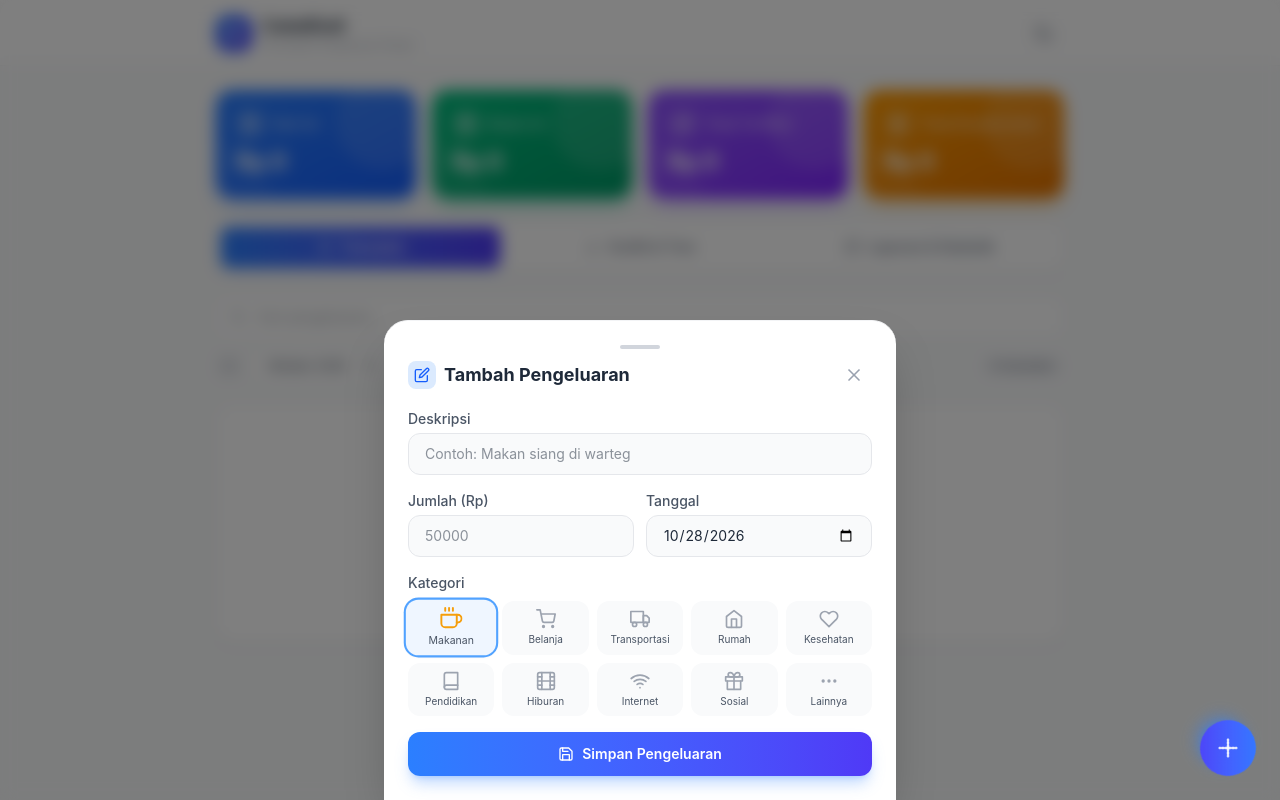
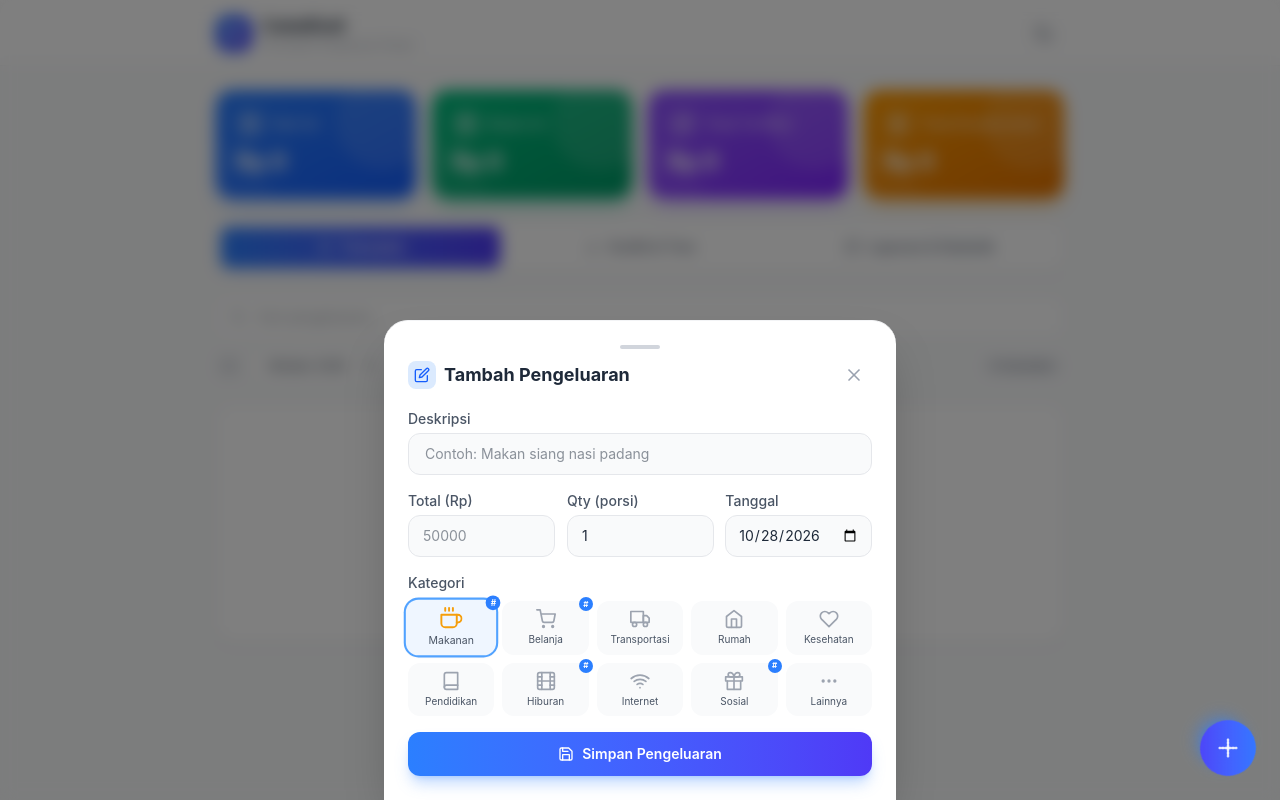
Before and after one commit to dandyzain/expense-tracker, a React (Vite) app: page / in a window 1280 px wide. Both pictures are taken after a click on the button 1228 px from the left and 748 px from the top of the page. Built offline with nearby package versions, Linux system fonts and the light colour scheme.

Commit message:
feat: add qty field to relevant categories, update favicon and title without emoticons

```diff
--- a/index.html
+++ b/index.html
@@ -4,7 +4,7 @@
     <meta charset="UTF-8" />
     <link rel="icon" type="image/svg+xml" href="/favicon.svg" />
     <meta name="viewport" content="width=device-width, initial-scale=1.0" />
-    <title>💰 Catatan Pengeluaran</title>
+    <title>CatatDuit - Pencatatan Pengeluaran</title>
   </head>
   <body>
     <div id="root"></div>
--- a/src/components/ExpenseForm.jsx
+++ b/src/components/ExpenseForm.jsx
@@ -1,21 +1,27 @@
 import { useState } from 'react'
 import { FiPlus, FiX, FiSave, FiEdit } from 'react-icons/fi'
-import { CATEGORIES } from '../utils/categories'
-import { getToday } from '../utils/formatters'
+import { CATEGORIES, getCategoryById } from '../utils/categories'
+import { getToday, formatRupiah } from '../utils/formatters'
 
 export default function ExpenseForm({ onAdd, isOpen, onToggle }) {
   const [form, setForm] = useState({
     description: '',
     amount: '',
     category: 'makanan',
+    qty: '1',
     date: getToday(),
   })
   const [errors, setErrors] = useState({})
+
+  const currentCat = getCategoryById(form.category)
 
   const validate = () => {
     const newErrors = {}
     if (!form.description.trim()) newErrors.description = 'Deskripsi wajib diisi'
     if (!form.amount || Number(form.amount) <= 0) newErrors.amount = 'Jumlah harus lebih dari 0'
+    if (currentCat.hasQty && (!form.qty || Number(form.qty) <= 0)) {
+      newErrors.qty = 'Qty minimal 1'
+    }
     if (!form.date) newErrors.date = 'Tanggal wajib diisi'
     setErrors(newErrors)
     return Object.keys(newErrors).length === 0
@@ -29,6 +35,7 @@ export default function ExpenseForm({ onAdd, isOpen, onToggle }) {
       description: form.description.trim(),
       amount: Number(form.amount),
       category: form.category,
+      qty: currentCat.hasQty ? Math.max(1, parseInt(form.qty, 10) || 1) : 1,
       date: form.date,
     })
 
@@ -36,6 +43,7 @@ export default function ExpenseForm({ onAdd, isOpen, onToggle }) {
       description: '',
       amount: '',
       category: 'makanan',
+      qty: '1',
       date: getToday(),
     })
     setErrors({})
@@ -48,6 +56,11 @@ export default function ExpenseForm({ onAdd, isOpen, onToggle }) {
       setErrors((prev) => ({ ...prev, [field]: undefined }))
     }
   }
+
+  const unitPrice =
+    currentCat.hasQty && form.amount && form.qty && Number(form.qty) > 1
+      ? Math.round(Number(form.amount) / Number(form.qty))
+      : null
 
   return (
     <>
@@ -112,12 +125,12 @@ export default function ExpenseForm({ onAdd, isOpen, onToggle }) {
               </label>
               <input
                 type="text"
-                placeholder="Contoh: Makan siang di warteg"
+                placeholder="Contoh: Makan siang nasi padang"
                 value={form.description}
                 onChange={(e) => handleChange('description', e.target.value)}
                 className={`w-full rounded-xl border bg-gray-50 px-4 py-2.5 text-sm text-gray-800 outline-none transition-all duration-200 focus:border-blue-400 focus:bg-white focus:ring-2 focus:ring-blue-400/20 focus:scale-[1.01] dark:bg-gray-700 dark:text-white dark:border-gray-600 dark:focus:bg-gray-600 ${
                   errors.description
-                    ? 'border-red-400 animate-[shake_0.3s_ease-in-out]'
+                    ? 'border-red-400'
                     : 'border-gray-200'
                 }`}
               />
@@ -126,27 +139,53 @@ export default function ExpenseForm({ onAdd, isOpen, onToggle }) {
               )}
             </div>
 
-            {/* Jumlah & Tanggal */}
-            <div className="grid grid-cols-2 gap-3 animate-fade-in-up" style={{ animationDelay: '100ms' }}>
+            {/* Jumlah, Qty (kondisional), Tanggal */}
+            <div
+              className={`grid gap-3 animate-fade-in-up ${
+                currentCat.hasQty ? 'grid-cols-3' : 'grid-cols-2'
+              }`}
+              style={{ animationDelay: '100ms' }}
+            >
               <div>
                 <label className="mb-1 block text-sm font-medium text-gray-600 dark:text-gray-300">
-                  Jumlah (Rp)
+                  Total (Rp)
                 </label>
                 <input
                   type="number"
                   placeholder="50000"
                   value={form.amount}
                   onChange={(e) => handleChange('amount', e.target.value)}
-                  className={`w-full rounded-xl border bg-gray-50 px-4 py-2.5 text-sm text-gray-800 outline-none transition-all duration-200 focus:border-blue-400 focus:bg-white focus:ring-2 focus:ring-blue-400/20 focus:scale-[1.01] dark:bg-gray-700 dark:text-white dark:border-gray-600 dark:focus:bg-gray-600 ${
-                    errors.amount
-                      ? 'border-red-400 animate-[shake_0.3s_ease-in-out]'
-                      : 'border-gray-200'
+                  className={`w-full rounded-xl border bg-gray-50 px-3.5 py-2.5 text-sm text-gray-800 outline-none transition-all duration-200 focus:border-blue-400 focus:bg-white focus:ring-2 focus:ring-blue-400/20 dark:bg-gray-700 dark:text-white dark:border-gray-600 dark:focus:bg-gray-600 ${
+                    errors.amount ? 'border-red-400' : 'border-gray-200'
                   }`}
                 />
                 {errors.amount && (
                   <p className="mt-1 text-xs text-red-500 animate-fade-in">{errors.amount}</p>
                 )}
               </div>
+
+              {/* Field Qty hanya muncul untuk kategori yang relevan */}
+              {currentCat.hasQty && (
+                <div className="animate-scale-in">
+                  <label className="mb-1 block text-sm font-medium text-gray-600 dark:text-gray-300">
+                    Qty ({currentCat.qtyUnit})
+                  </label>
+                  <input
+                    type="number"
+                    min="1"
+                    placeholder="1"
+                    value={form.qty}
+                    onChange={(e) => handleChange('qty', e.target.value)}
+                    className={`w-full rounded-xl border bg-gray-50 px-3.5 py-2.5 text-sm text-gray-800 outline-none transition-all duration-200 focus:border-blue-400 focus:bg-white focus:ring-2 focus:ring-blue-400/20 dark:bg-gray-700 dark:text-white dark:border-gray-600 dark:focus:bg-gray-600 ${
+                      errors.qty ? 'border-red-400' : 'border-gray-200'
+                    }`}
+                  />
+                  {errors.qty && (
+                    <p className="mt-1 text-xs text-red-500 animate-fade-in">{errors.qty}</p>
+                  )}
+                </div>
+              )}
+
               <div>
                 <label className="mb-1 block text-sm font-medium text-gray-600 dark:text-gray-300">
                   Tanggal
@@ -155,10 +194,18 @@ export default function ExpenseForm({ onAdd, isOpen, onToggle }) {
                   type="date"
                   value={form.date}
                   onChange={(e) => handleChange('date', e.target.value)}
-                  className="w-full rounded-xl border border-gray-200 bg-gray-50 px-4 py-2.5 text-sm text-gray-800 outline-none transition-all duration-200 focus:border-blue-400 focus:bg-white focus:ring-2 focus:ring-blue-400/20 focus:scale-[1.01] dark:bg-gray-700 dark:text-white dark:border-gray-600 dark:focus:bg-gray-600"
+                  className="w-full rounded-xl border border-gray-200 bg-gray-50 px-3 py-2.5 text-sm text-gray-800 outline-none transition-all duration-200 focus:border-blue-400 focus:bg-white focus:ring-2 focus:ring-blue-400/20 dark:bg-gray-700 dark:text-white dark:border-gray-600 dark:focus:bg-gray-600"
                 />
               </div>
             </div>
+
+            {/* Helper preview harga satuan jika Qty > 1 */}
+            {unitPrice !== null && (
+              <div className="animate-fade-in rounded-lg bg-blue-50/70 p-2 text-xs text-blue-700 dark:bg-blue-900/30 dark:text-blue-300 flex items-center justify-between">
+                <span>Harga satuan per {currentCat.qtyUnit}:</span>
+                <span className="font-bold">{formatRupiah(unitPrice)}</span>
+              </div>
+            )}
 
             {/* Kategori */}
             <div className="animate-fade-in-up" style={{ animationDelay: '150ms' }}>
@@ -175,7 +222,7 @@ export default function ExpenseForm({ onAdd, isOpen, onToggle }) {
                       type="button"
                       onClick={() => handleChange('category', cat.id)}
                       title={cat.name}
-                      className={`flex flex-col items-center gap-1 rounded-xl p-2 text-xs transition-all duration-200 active:scale-90 ${
+                      className={`relative flex flex-col items-center gap-1 rounded-xl p-2 text-xs transition-all duration-200 active:scale-90 ${
                         isSelected
                           ? 'bg-blue-50 ring-2 ring-blue-400 scale-105 shadow-sm dark:bg-blue-900/30'
                           : 'bg-gray-50 hover:bg-gray-100 hover:scale-105 dark:bg-gray-700 dark:hover:bg-gray-600'
@@ -188,6 +235,11 @@ export default function ExpenseForm({ onAdd, isOpen, onToggle }) {
                       <span className="truncate w-full text-center text-[10px] text-gray-600 dark:text-gray-300">
                         {cat.name.split(' ')[0]}
                       </span>
+                      {cat.hasQty && (
+                        <span className="absolute -top-1 -right-1 flex h-3.5 w-3.5 items-center justify-center rounded-full bg-blue-500 text-[8px] font-bold text-white">
+                          #
+                        </span>
+                      )}
                     </button>
                   )
                 })}
--- a/src/components/ExpenseList.jsx
+++ b/src/components/ExpenseList.jsx
@@ -1,8 +1,7 @@
 import { useState } from 'react'
 import { FiTrash2, FiEdit3, FiCheck, FiX, FiInbox } from 'react-icons/fi'
-import { getCategoryById } from '../utils/categories'
+import { getCategoryById, CATEGORIES } from '../utils/categories'
 import { formatRupiah, formatDate } from '../utils/formatters'
-import { CATEGORIES } from '../utils/categories'
 
 function ExpenseItem({ expense, onDelete, onUpdate, index }) {
   const [isEditing, setIsEditing] = useState(false)
@@ -11,10 +10,12 @@ function ExpenseItem({ expense, onDelete, onUpdate, index }) {
     description: expense.description,
     amount: expense.amount,
     category: expense.category,
+    qty: expense.qty || 1,
     date: expense.date,
   })
 
   const category = getCategoryById(expense.category)
+  const editCategory = getCategoryById(editForm.category)
   const Icon = category.icon
 
   const handleSave = () => {
@@ -22,6 +23,7 @@ function ExpenseItem({ expense, onDelete, onUpdate, index }) {
     onUpdate(expense.id, {
       ...editForm,
       amount: Number(editForm.amount),
+      qty: editCategory.hasQty ? Math.max(1, parseInt(editForm.qty, 10) || 1) : 1,
     })
     setIsEditing(false)
   }
@@ -31,6 +33,7 @@ function ExpenseItem({ expense, onDelete, onUpdate, index }) {
       description: expense.description,
       amount: expense.amount,
       category: expense.category,
+      qty: expense.qty || 1,
       date: expense.date,
     })
     setIsEditing(false)
@@ -40,6 +43,9 @@ function ExpenseItem({ expense, onDelete, onUpdate, index }) {
     setIsDeleting(true)
     setTimeout(() => onDelete(expense.id), 300)
   }
+
+  const hasMultipleQty = expense.qty && expense.qty > 1 && category.hasQty
+  const unitPrice = hasMultipleQty ? Math.round(expense.amount / expense.qty) : null
 
   if (isEditing) {
     return (
@@ -51,20 +57,33 @@ function ExpenseItem({ expense, onDelete, onUpdate, index }) {
             onChange={(e) => setEditForm({ ...editForm, description: e.target.value })}
             className="w-full rounded-lg border border-gray-200 bg-white px-3 py-2 text-sm outline-none transition-all duration-200 focus:border-blue-400 focus:ring-2 focus:ring-blue-400/20 dark:bg-gray-700 dark:border-gray-600 dark:text-white"
           />
-          <div className="grid grid-cols-3 gap-2">
+          <div className={`grid gap-2 ${editCategory.hasQty ? 'grid-cols-4' : 'grid-cols-3'}`}>
             <input
               type="number"
+              placeholder="Jumlah (Rp)"
               value={editForm.amount}
               onChange={(e) => setEditForm({ ...editForm, amount: e.target.value })}
               className="rounded-lg border border-gray-200 bg-white px-3 py-2 text-sm outline-none transition-all duration-200 focus:border-blue-400 dark:bg-gray-700 dark:border-gray-600 dark:text-white"
             />
+            {editCategory.hasQty && (
+              <input
+                type="number"
+                min="1"
+                placeholder={`Qty (${editCategory.qtyUnit})`}
+                value={editForm.qty}
+                onChange={(e) => setEditForm({ ...editForm, qty: e.target.value })}
+                className="rounded-lg border border-gray-200 bg-white px-3 py-2 text-sm outline-none transition-all duration-200 focus:border-blue-400 dark:bg-gray-700 dark:border-gray-600 dark:text-white"
+              />
+            )}
             <select
               value={editForm.category}
               onChange={(e) => setEditForm({ ...editForm, category: e.target.value })}
               className="rounded-lg border border-gray-200 bg-white px-3 py-2 text-sm outline-none transition-all duration-200 focus:border-blue-400 dark:bg-gray-700 dark:border-gray-600 dark:text-white"
             >
               {CATEGORIES.map((cat) => (
-                <option key={cat.id} value={cat.id}>{cat.name}</option>
+                <option key={cat.id} value={cat.id}>
+                  {cat.name}
+                </option>
               ))}
             </select>
             <input
@@ -110,9 +129,16 @@ function ExpenseItem({ expense, onDelete, onUpdate, index }) {
 
       {/* Info */}
       <div className="min-w-0 flex-1">
+        <div className="flex items-center gap-2">
           <p className="text-sm font-semibold text-gray-800 truncate dark:text-white transition-colors">
             {expense.description}
           </p>
+          {hasMultipleQty && (
+            <span className="shrink-0 rounded-md bg-blue-50 px-1.5 py-0.5 text-[10px] font-bold text-blue-600 dark:bg-blue-900/40 dark:text-blue-300 border border-blue-200/50 dark:border-blue-800/50">
+              {expense.qty} {category.qtyUnit}
+            </span>
+          )}
+        </div>
         <div className="flex items-center gap-2 mt-0.5">
           <span
             className="inline-block rounded-full px-2 py-0.5 text-[10px] font-medium transition-colors"
@@ -127,10 +153,18 @@ function ExpenseItem({ expense, onDelete, onUpdate, index }) {
       </div>
 
       {/* Amount & Actions */}
-      <div className="flex items-center gap-2">
+      <div className="flex items-center gap-2 text-right">
+        <div>
           <p className="text-sm sm:text-base font-bold text-gray-800 whitespace-nowrap dark:text-white transition-colors">
             {formatRupiah(expense.amount)}
           </p>
+          {unitPrice !== null && (
+            <p className="text-[10px] text-gray-400 dark:text-gray-500 -mt-0.5">
+              @{formatRupiah(unitPrice)}/{category.qtyUnit}
+            </p>
+          )}
+        </div>
+
         <div className="flex gap-1 opacity-0 group-hover:opacity-100 transition-all duration-200 translate-x-2 group-hover:translate-x-0">
           <button
             onClick={() => setIsEditing(true)}
--- a/src/components/ReportInsights.jsx
+++ b/src/components/ReportInsights.jsx
@@ -25,11 +25,12 @@ export default function ReportInsights({
   const handleExportCSV = () => {
     if (!expenses || expenses.length === 0) return
 
-    const headers = ['ID', 'Deskripsi', 'Kategori', 'Tanggal', 'Jumlah (Rp)']
+    const headers = ['ID', 'Deskripsi', 'Kategori', 'Qty', 'Tanggal', 'Jumlah (Rp)']
     const rows = expenses.map((e) => [
       `"${e.id}"`,
       `"${(e.description || '').replace(/"/g, '""')}"`,
       `"${getCategoryById(e.category).name}"`,
+      e.qty || 1,
       `"${e.date}"`,
       e.amount,
     ])
```
Also changed, not shown: src/components/TopExpenses.jsx (+8 -0 lines), src/utils/categories.js (+78 -10 lines), public/favicon.svg, 1 other file (tests, documents, lock files or other folders). Lines whose indentation alone changed are shown as unchanged.
